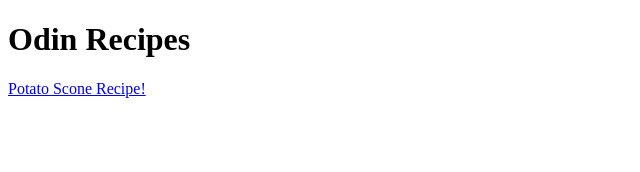
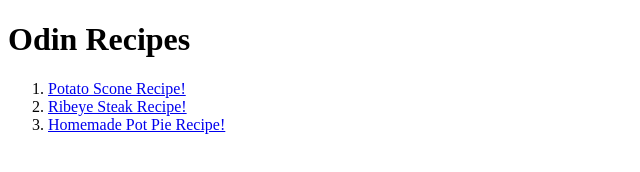
Before and after one commit to brevss/odin-recipes, a plain HTML site: page index.html in a window 1280 px wide. Shown: the whole page, without its empty margins (0-640 px from the left). Drawn offline with Linux system fonts and the light colour scheme.

Commit message:
please commit

```diff
--- a/index.html
+++ b/index.html
@@ -9,7 +9,13 @@
 <body>
 
 <h1>Odin Recipes</h1>
-<a href="recipes/scones.html"> Potato Scone Recipe!</a>
+<ol>
+
+<li><a href="recipes/scones.html"> Potato Scone Recipe!</a></li>
+<li><a href="recipes/steak.html">Ribeye Steak Recipe!</a></li>
+<li><a href="recipes/homemade_potpie.html">Homemade Pot Pie Recipe!</a></li>
+
+</ol>
 
 </body>
 </html>
```
Also changed, not shown: files/download.jpeg (added), files/no-kitty-this-is-my-pot-pie.gif (added), files/scones.jpeg (added).
